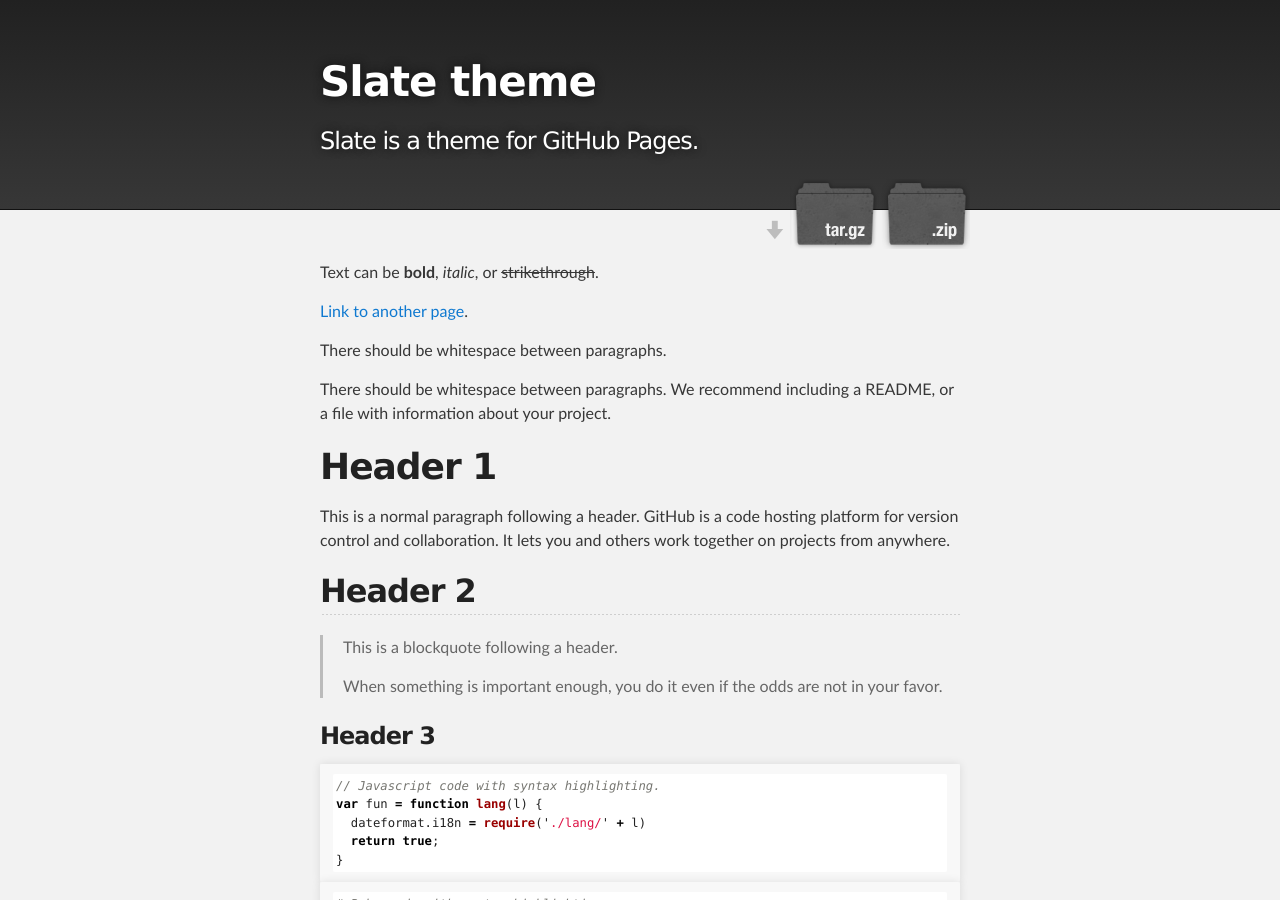
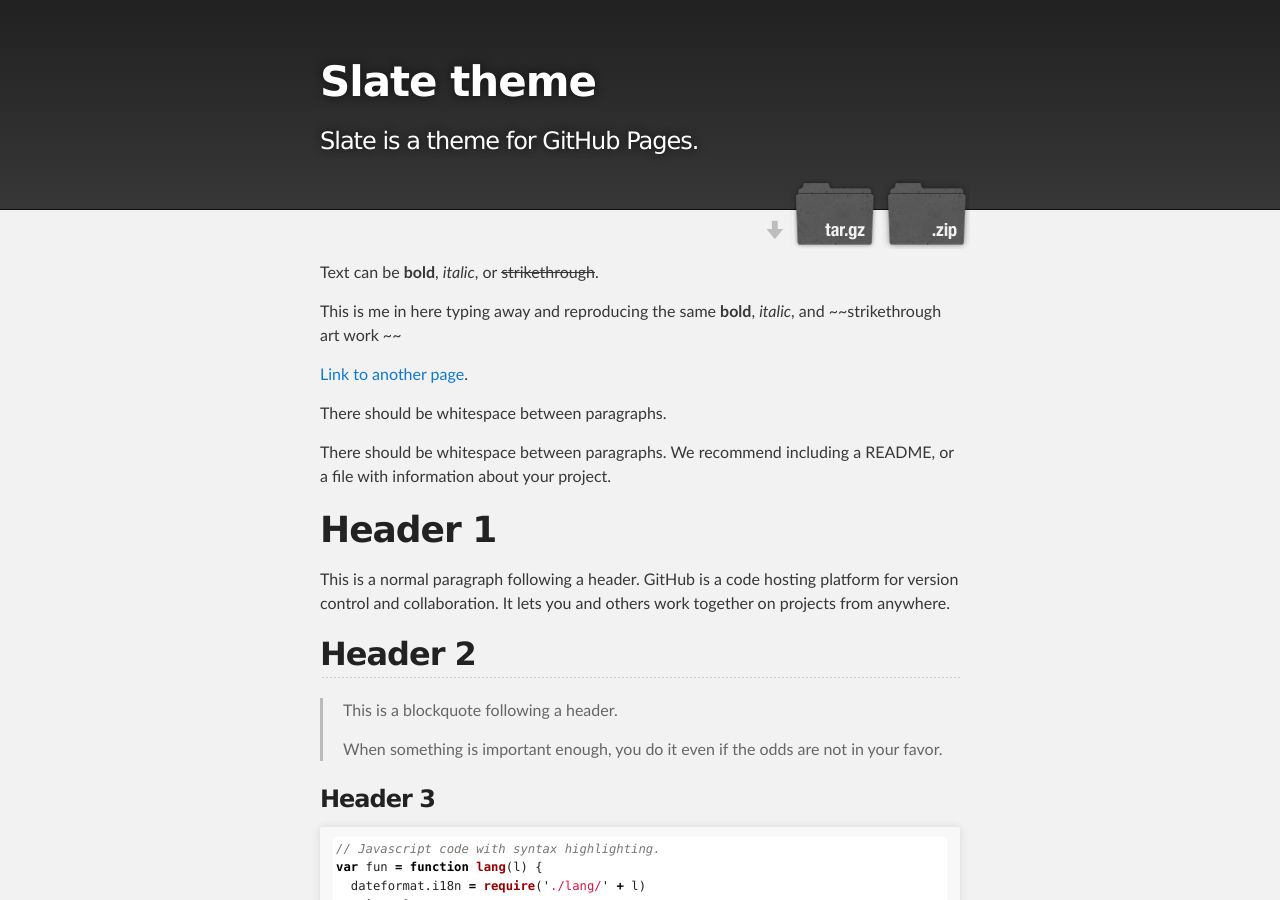
Before and after one commit to jeffmurr/jeffmurr.github.io, a Jekyll site: the page built from index.md, in a window 1280 px wide and 900 px high. Built offline with Jekyll 4.4.1, drawn with Linux system fonts in a browser that asks for light colours.

Commit message:
Update index.md

```diff
--- a/index.md
+++ b/index.md
@@ -3,6 +3,8 @@
 ---
 
 Text can be **bold**, _italic_, or ~~strikethrough~~.
+
+This is me in here typing away and reproducing the same **bold**, _italic_, and ~~strikethrough art work ~~
 
 [Link to another page](./another-page.html).
 
```
